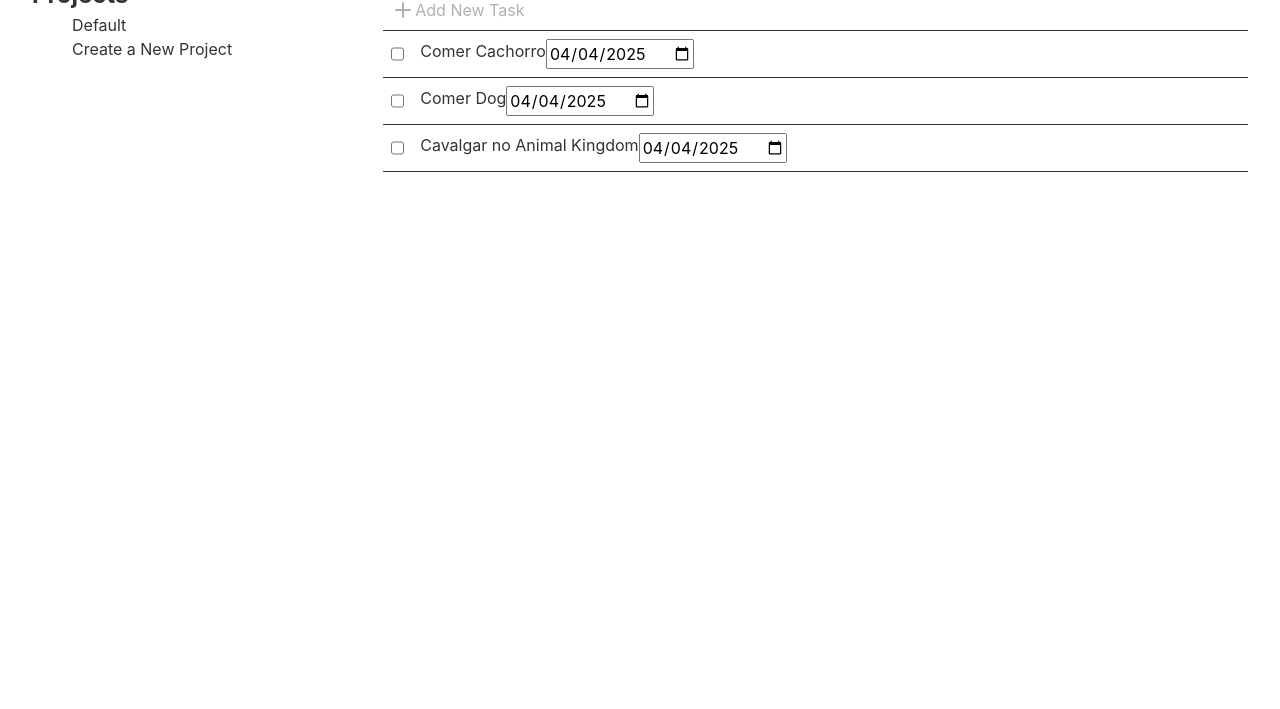
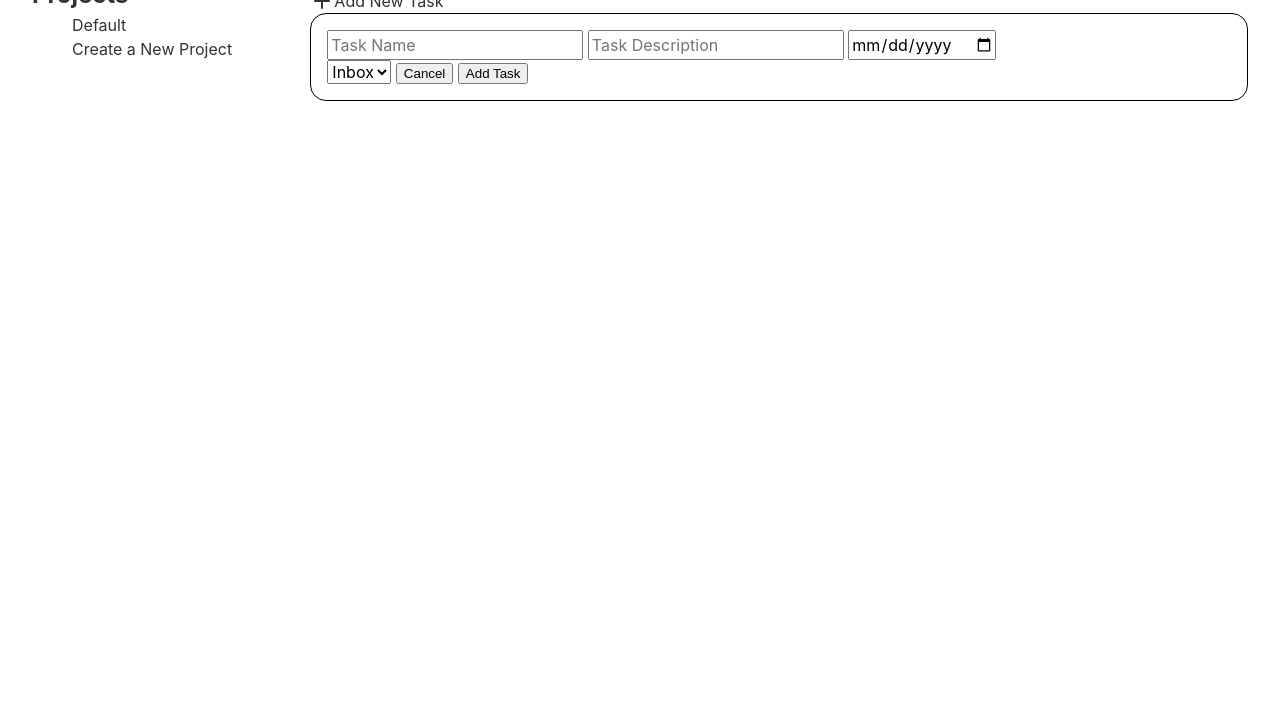
Before and after one commit to vini-ar/todo-list, a website built with webpack: page src/index.html in a window 1280 px wide. Shown: the part 91-800 px from the top of the page. Built offline with nearby package versions, Linux system fonts and the light colour scheme.

Commit message:
Project Refactoring

```diff
--- /dev/null
+++ b/src/hideButton.js
@@ -0,0 +1,2 @@
+export function hideButton() {
+}
--- a/src/index.html
+++ b/src/index.html
@@ -20,16 +20,51 @@
             </div>
         </div>
         <div class="content">
-            <div class="content-title">
-                <h1>Default</h1>
-                <li class="task-list">
-                    <ul class="task-item task-item-add-btn">
-                        <button class="add-task-btn">
-                            <i data-lucide="plus"></i>
-                            <span class="task-name">Add New Task</span>
-                        </button>
-                    </ul>
-                </li>
+            <div class="content__title">
+                <h1>Inbox</h1>
+            </div>
+            <div class="task-add">
+                <div class="task-add__button-container">
+                    <button class="task-add-btn">
+                        <i data-lucide="plus"></i>
+                        <span class="task-name">Add New Task</span>
+                    </button>
+                </div>
+                <div class="task-add__form-container">
+                    <form class="task-add__form">
+                        <label for="task-name-input">
+                            <input
+                                type="text"
+                                name="task-name"
+                                id="task-name-input"
+                                class="task-add__input task-add__input--name"
+                                placeholder="Task Name">
+                        </label>
+                        <label for="task-description-input">
+                            <input
+                                type="text"
+                                name="task-description"
+                                id="task-description-input"
+                                class="task-add__input task-add__input--description"
+                                placeholder="Task Description">
+                        </label>
+                        <label for="task-date-input">
+                            <input
+                                type="date"
+                                name="task-date"
+                                id="task-date-input"
+                                class="task-add__input task-add__input--date"
+                                placeholder="">
+                        </label>
+                    </form>
+                    <div class="task-add__controlls">
+                        <select class="task-add__select">
+                            <option value="inbox">Inbox</option>
+                        </select>
+                        <button class="task-add__cancel" type="button">Cancel</button>
+                        <button class="task-add__add-submit" type="submit">Add Task</button>
+                    </div>
+                </div>
             </div>
         </div>
     </div>
--- a/src/index.js
+++ b/src/index.js
@@ -5,23 +5,25 @@ import { projectFactory } from './projectFactory'
 import { renderTask } from './renderTask';
 import { taskFactory } from  './taskFactory'
 import { loadTasks } from './loadTasks';
+import { renderAddTaskContainer } from './renderAddTaskContainer';
+import { hideButton } from './hideButton';
 
 createIcons({ icons });
-let counter = 0;
+let inbox = []
+
 
 const taskList = document.querySelector('.task-list')
-const addTaskButton = document.querySelector('.add-task-btn')
+const addTaskButton = document.querySelector('.task-add-btn')
 addTaskButton.addEventListener('click', () => {
+    hideButton()
+    renderAddTaskContainer()
+    /*
     const Task = taskFactory()
     const ul = renderTask(Task)
     taskList.append(ul)
+    inbox.push(Task)
+    */
 })
 
 
-let defaultProject = [
-    taskFactory('0', 'Comer Cachorro', '2025-04-04'),
-    taskFactory('0', 'Comer Dog', '2025-04-04'),
-    taskFactory('0', 'Cavalgar no Animal Kingdom', '2025-04-04')
-]
-
-document.addEventListener('DOMContentLoaded', () => loadTasks(defaultProject))
+document.addEventListener('DOMContentLoaded', () => loadTasks(inbox))
--- /dev/null
+++ b/src/renderAddTaskContainer.js
@@ -0,0 +1,4 @@
+export function renderAddTaskContainer() {
+    const parentDiv = document.querySelector(".container-task-add-btn")
+
+}
--- a/src/renderTask.js
+++ b/src/renderTask.js
@@ -13,7 +13,6 @@ export function renderTask(Task) {
         if (!userTaskName) {
             taskName.textContent = "Hello"
         }
-
     })
     const taskDate = elementFactory('input', '', {class: 'task-date', type: 'date', value: Task.deadline} )
 
--- a/src/styles.css
+++ b/src/styles.css
@@ -4,6 +4,7 @@
   --main-gray-light: #F4F4F4;
   --main-white: #FAFAFA;
   --main-yellow: #ACB8A8;
+  --main-red: #DC4C3E;
 }
 
 *, *::after, *::before {
@@ -81,21 +82,35 @@ h1, h2, h3, h4, h5, h6 {
     margin: 0;
     padding: 0.5rem;
   }
-  ul.task-item:first-child {
+  .container-task-add-btn {
     border: 1px solid var(--main-black);
     border-width: 1px 0px 1px 0px;
   }
 
-  ul.task-item:not(:first-child) {
+  ul.task-item {
     border: 1px solid ;
     border-width: 0px 0px 1px 0px;
   }
 
-.task-item-add-btn {
-  color: var(--main-gray-strong);
-}
 
-  ul.task-item > button {
+.container-task-add-btn {
+    width: 100%;
+    background: none;
+    color: var(--main-gray-strong);
+    border: none;
+    padding: 0.5rem 0;
+    font: inherit;
+    cursor: pointer;
+    outline: inherit;
+    display: flex;
+    flex-direction: row;
+    border-top: 1px solid var(--main-gray-strong)
+  }
+
+  .container-task-add-btn:hover {
+    color: var(--main-red)
+  }
+  .task-add-btn {
     width: 100%;
     background: none;
     color: inherit;
@@ -107,3 +122,13 @@ h1, h2, h3, h4, h5, h6 {
     display: flex;
     flex-direction: row;
   }
+
+  .hide {
+    display: none;
+  }
+
+  .task-add__form-container {
+    border: 1px solid black;
+    border-radius: 1rem;
+    padding: 1rem
+  }
--- a/src/taskFactory.js
+++ b/src/taskFactory.js
@@ -2,11 +2,12 @@ import { format } from "date-fns";
 
 let counter = 0;
 
-export function taskFactory(id=counter++, name="Insert Your Task name", deadline=format(new Date(), "yyyy-MM-dd")) {
+export function taskFactory(id=counter++, name="Insert Your Task name", deadline=format(new Date(), "yyyy-MM-dd"),  description="") {
     return {
         id: id,
         name: name,
-        deadline: deadline
+        deadline: deadline,
+        description: description
     }
 
 }
```
